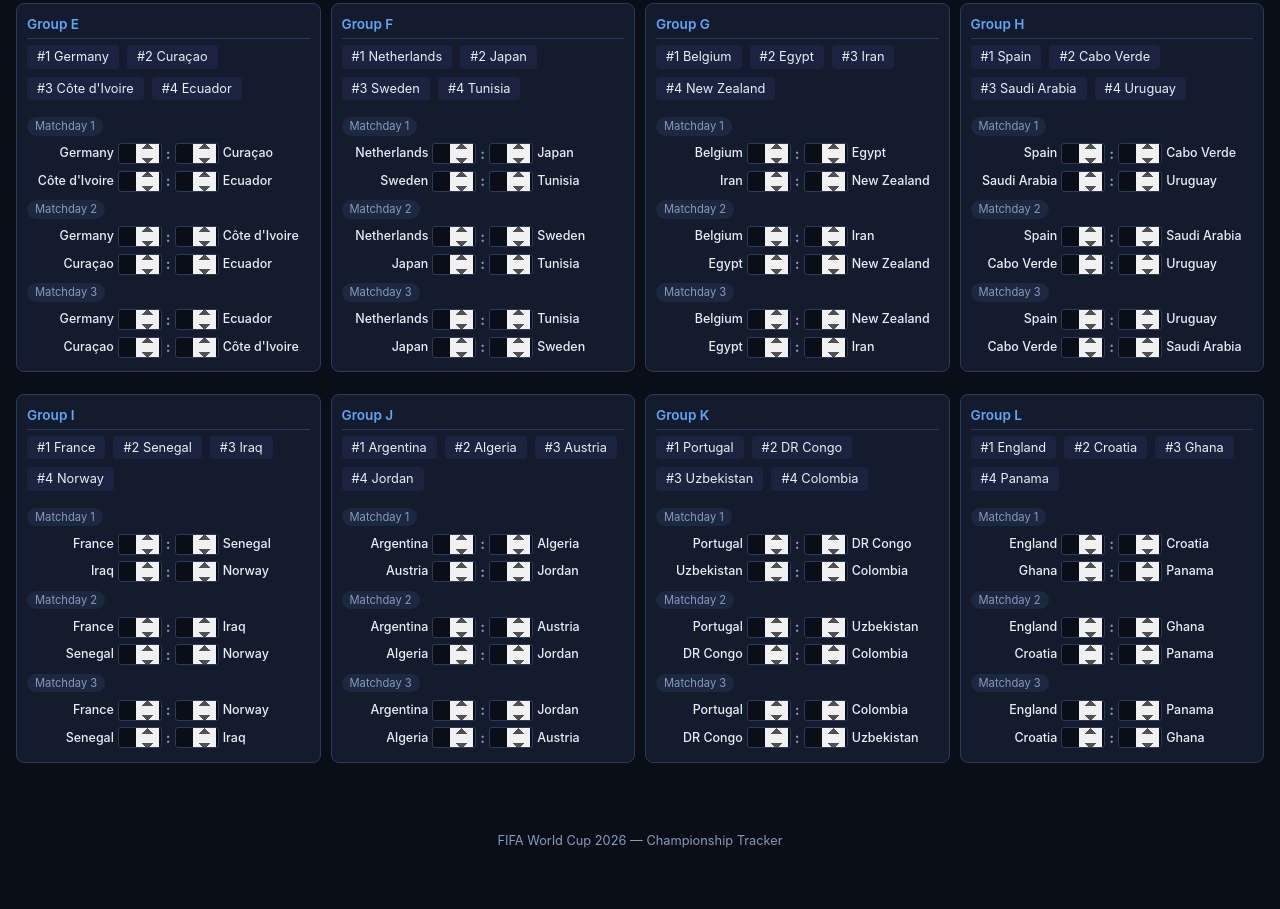
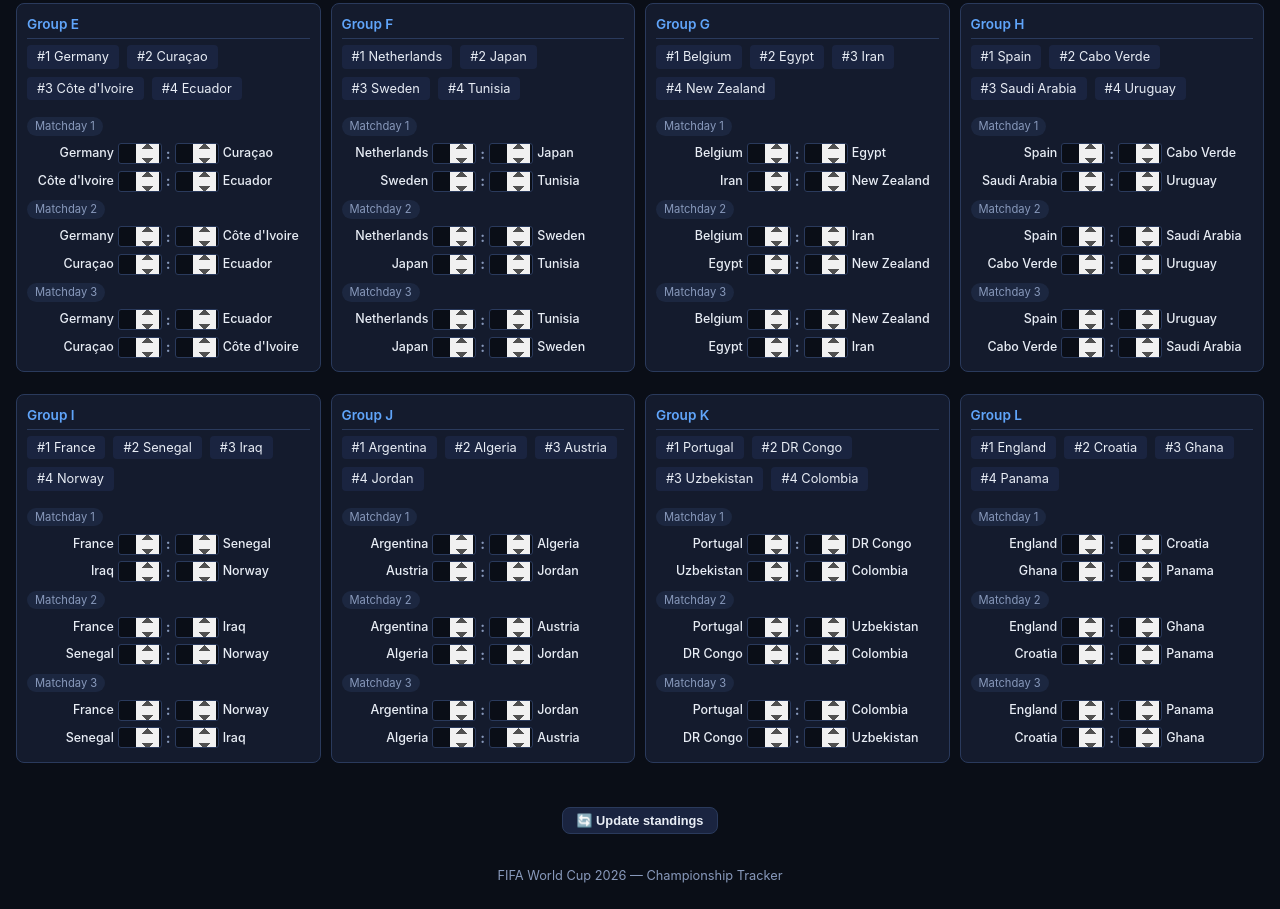
Before and after one commit to princetonton/championship-bracket, an Astro site: page / in a window 1280 px wide. Shown: the part 1051-1960 px from the top of the page. Before the commit the page ends 1925 px from the top, so only its background shows below. Built offline with nearby package versions, Linux system fonts and the light colour scheme; Astro itself is replaced by a stand-in of ours.

Commit message:
Move Update standings button below group panels, before standings tables

```diff
--- a/src/pages/index.astro
+++ b/src/pages/index.astro
@@ -136,6 +136,10 @@ const groupPanels = GROUP_LETTERS.map(letter => {
 
     </section>
 
+    <div class="round-nav" style="margin:8px 0;display:flex;justify-content:center">
+      <button class="btn btn-sm" id="refresh-standings-btn" style="background:var(--surface2);color:var(--text);border:1px solid var(--border)">🔄 Update standings</button>
+    </div>
+
     <!-- ============ STANDINGS ============ -->
     <section class="section" id="standings-section" style="display:none">
       <h2 class="section-title">📊 Group Standings</h2>
@@ -146,7 +150,6 @@ const groupPanels = GROUP_LETTERS.map(letter => {
       </div>
 
       <div class="round-nav" style="margin-top:16px">
-        <button class="btn btn-sm" id="refresh-standings-btn" style="background:var(--surface2);color:var(--text);border:1px solid var(--border)">🔄 Update standings</button>
         <button class="btn btn-primary" id="calculate-btn">📊 Generate Knockout</button>
         <span id="calc-status" style="color:var(--textDim);font-size:0.85rem"></span>
       </div>
```
